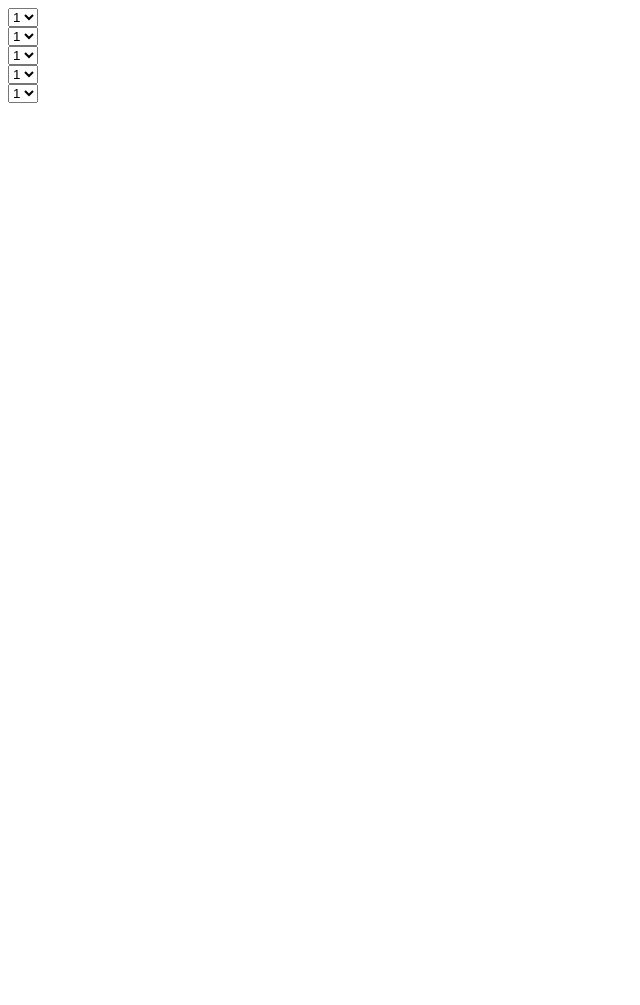
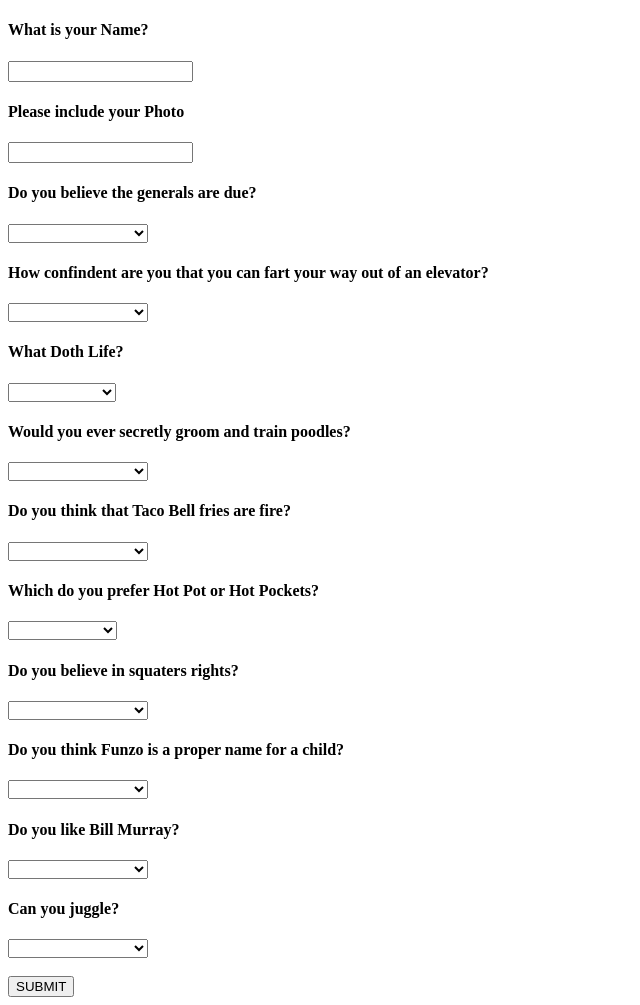
Before and after one commit to atocchi/friends, a plain HTML site: page survey.html in a window 1280 px wide. Shown: the whole page, without its empty margins (0-640 px from the left). Before the commit the page ends 800 px from the top, so only its background shows below. Drawn offline with Linux system fonts and the light colour scheme; no server answers.

Commit message:
--added Function to match Friends via API)

```diff
--- a/server.js
+++ b/server.js
@@ -5,10 +5,12 @@ const path = require("path");
 //declare port
 const PORT = 3030
 
+
 //let express parse data
 app.use(express.urlencoded({ extended: true }));
 app.use(express.json());
 
+require("./apiRoutes")(app);
 //Set Basic Routes
 
 //Homepage Route
@@ -27,8 +29,6 @@ app.get("/:catch", function(req, res) {
     return res.json(`404: Sorry we could not find ${choice}, maybe you got lost?`)
   });
 
-
-
 //starts express server
 app.listen(PORT, function() {
     console.log("App listening on PORT: " + PORT);
--- a/survey.html
+++ b/survey.html
@@ -7,41 +7,200 @@
     <title>Document</title>
 </head>
 <body>
-   <div><select>
-        <option value="1">1</option>
+   <form>
+   <h4>What is your Name?</h4>
+   <input type="text" id="name"><br>
+   <h4>Please include your Photo</h4>
+   <input type="text" id="photo"><br>
+   </form>
+   <h4>Do you believe the generals are due?</h4>
+   <div><select id="1">
+        <option value=""></option>
+        <option value="1">1 Strongly Disagree</option>
         <option value="2">2</option>
         <option value="3">3</option>
         <option value="4">4</option>
-        <option value="5">5</option>
+        <option value="5">5 Strongly Agree</option>
     </select></div>
-      <div><select>
-            <option value="1">1</option>
+    <h4>How confindent are you that you can fart your way out of an elevator?</h4>
+    <div><select id="2">
+            <option value=""></option>
+            <option value="1">1 Strongly Disagree</option>
             <option value="2">2</option>
             <option value="3">3</option>
             <option value="4">4</option>
-            <option value="5">5</option>
+            <option value="5">5 Strongly Agree</option>
     </select></div>
-          <div><select>
-                <option value="1">1</option>
+    <h4>What Doth Life?</h4>
+    <div><select id="3">
+        <option value=""></option>
+        <option value="1">1 Huh?</option>
         <option value="2">2</option>
         <option value="3">3</option>
         <option value="4">4</option>
-                <option value="5">5</option>
+        <option value="5">5 LIFE.....LIFE</option>
     </select></div>
-              <div><select>
-                    <option value="1">1</option>
+    <h4>Would you ever secretly groom and train poodles?</h4>
+    <div><select id="4">
+            <option value=""></option>
+            <option value="1">1 Strongly Disagree</option>
             <option value="2">2</option>
             <option value="3">3</option>
             <option value="4">4</option>
-                    <option value="5">5</option>
+            <option value="5">5 Strongly Agree</option>
     </select></div>
-                  <div><select>
-                        <option value="1">1</option>
+    <h4>Do you think that Taco Bell fries are fire?</h4>
+    <div><select id="5">
+            <option value=""></option>
+            <option value="1">1 Strongly Disagree</option>
             <option value="2">2</option>
             <option value="3">3</option>
             <option value="4">4</option>
-                        <option value="5">5</option>
+            <option value="5">5 Strongly Agree</option>
     </select></div>
+    <h4>Which do you prefer Hot Pot or Hot Pockets?</h4>
+    <div><select id="6">
+            <option value=""></option>
+            <option value="1">1 Hot Pot!</option>
+            <option value="2">2</option>
+            <option value="3">3</option>
+            <option value="4">4</option>
+            <option value="5">5 Hot Pockets!</option>
+    </select></div>
+    <h4>Do you believe in squaters rights?</h4>
+    <div><select id="7">
+            <option value=""></option>
+            <option value="1">1 Strongly Disagree</option>
+            <option value="2">2</option>
+            <option value="3">3</option>
+            <option value="4">4</option>
+            <option value="5">5 Strongly Agree</option>
+    </select></div>
+    <h4>Do you think Funzo is a proper name for a child?</h4>
+    <div><select id="8">
+            <option value=""></option>
+            <option value="1">1 Strongly Disagree</option>
+            <option value="2">2</option>
+            <option value="3">3</option>
+            <option value="4">4</option>
+            <option value="5">5 Strongly Agree</option>
+    </select></div>
+    <h4>Do you like Bill Murray?</h4>
+    <div><select id="9">
+            <option value=""></option>
+            <option value="1">1 Strongly Disagree</option>
+            <option value="2">2</option>
+            <option value="3">3</option>
+            <option value="4">4</option>
+            <option value="5">5 Strongly Agree</option>
+    </select></div>
+    <h4>Can you juggle?</h4>
+    <div><select id="10">
+            <option value=""></option>
+            <option value="1">1 Strongly Disagree</option>
+            <option value="2">2</option>
+            <option value="3">3</option>
+            <option value="4">4</option>
+            <option value="5">5 Strongly Agree</option>
+    </select></div>
+    <!-- <h4>Are you Harry Potter?</h4>
+    <div><select id="11">
+            <option value=""></option>
+            <option value="1">1 Strongly Disagree</option>
+            <option value="2">2</option>
+            <option value="3">3</option>
+            <option value="4">4</option>
+            <option value="5">5 Strongly Agree</option>
+    </select></div> -->
+    <br>
+    <button id="submit" action="/api/friends" method="post">SUBMIT</button>
+</body>
+<script>
+let arr = [];
+let target = document.getElementById("submit")
+let compArr = [];
+let curDif = 0;
+let scoreArr = [];
+let bestScore = 25;
+let match = 0;
 
-</body>
+//Fetch JSON data from API
+fetch(`/api/friends`).then(function (response) {
+          return response.json();
+}).then( function (res) {
+   compArr = res;
+} )
+
+
+//Warning Double For-Loop ahead
+//This Function finds the difference between both surveys
+function difScore (x,y) {
+  curDif = 0
+ for (i=0; i < 10; i++){
+  curDif = curDif + Math.abs(x[i] - y[i]);
+ }
+ return curDif;
+
+}
+//this function compares them and grabs the best match, it decrements
+//instead of increamenting
+// function compScore (z,a) {
+//         for (j = a.length -1; j>= 0; j-- ){
+//              if   (difScore(z, a[j].scores) < bestScore){
+//                      bestScore = difScore(z, a[j]);
+//                      match = a[j];
+//                 };
+//         }
+//         return console.log(a[match])
+// }
+
+
+
+
+//Event Listener for Submit button
+target.addEventListener('click', function () {
+for (i= 1; i < 11; i++){
+        arr.push(parseInt(document.getElementById([i]).value));
+
+}
+//Builds the JSON object from responses
+let newFriend = {
+
+        name: document.getElementById("name").value,
+        photo: document.getElementById("photo").value,
+        scores: arr
+}
+//Checks to see if values are filled and all questions total up to more to 10 or more
+//Note: uses eval function which is to be avoided as it can be exploited
+if (newFriend.name !== "" && newFriend.photo !== "" && eval(arr.join(`+`)) >= 10 ){
+
+//Fetch POST to send data to API route
+fetch(`/api/friends`, {
+    method: 'post',
+    body: JSON.stringify(newFriend),
+    headers: {
+      'Content-Type': 'application/json'
+    }
+  })
+  for (j = 0; j < compArr.length; j++ ){
+             if   (difScore(arr, compArr[j].scores) < bestScore){
+                     bestScore = difScore(arr, compArr[j].scores);
+                     match = compArr[j];
+                };
+        }
+        // return console.log(compArr[match])
+
+}
+//Catch in case user doesn't input all infor, purges arr so we dont end up with huge array
+else{
+        alert(`It seems like you may have forgotten to input some information, \n please make sure all forms are filled before submitting`)
+        arr = [];
+};
+
+
+});
+
+
+
+</script>
 </html>
```
Also changed, not shown: apiRoutes.js (added, +37 -0 lines). Lines whose indentation alone changed are shown as unchanged.
